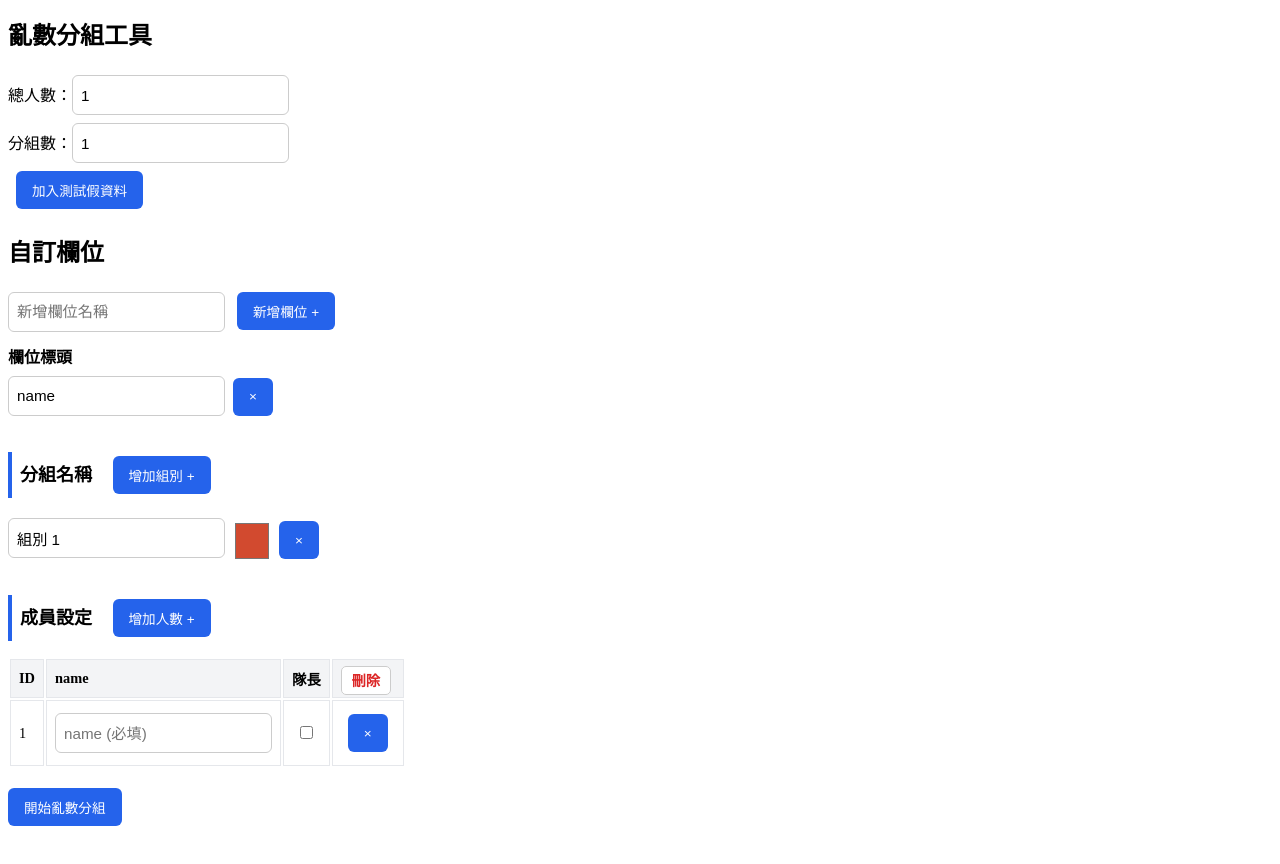
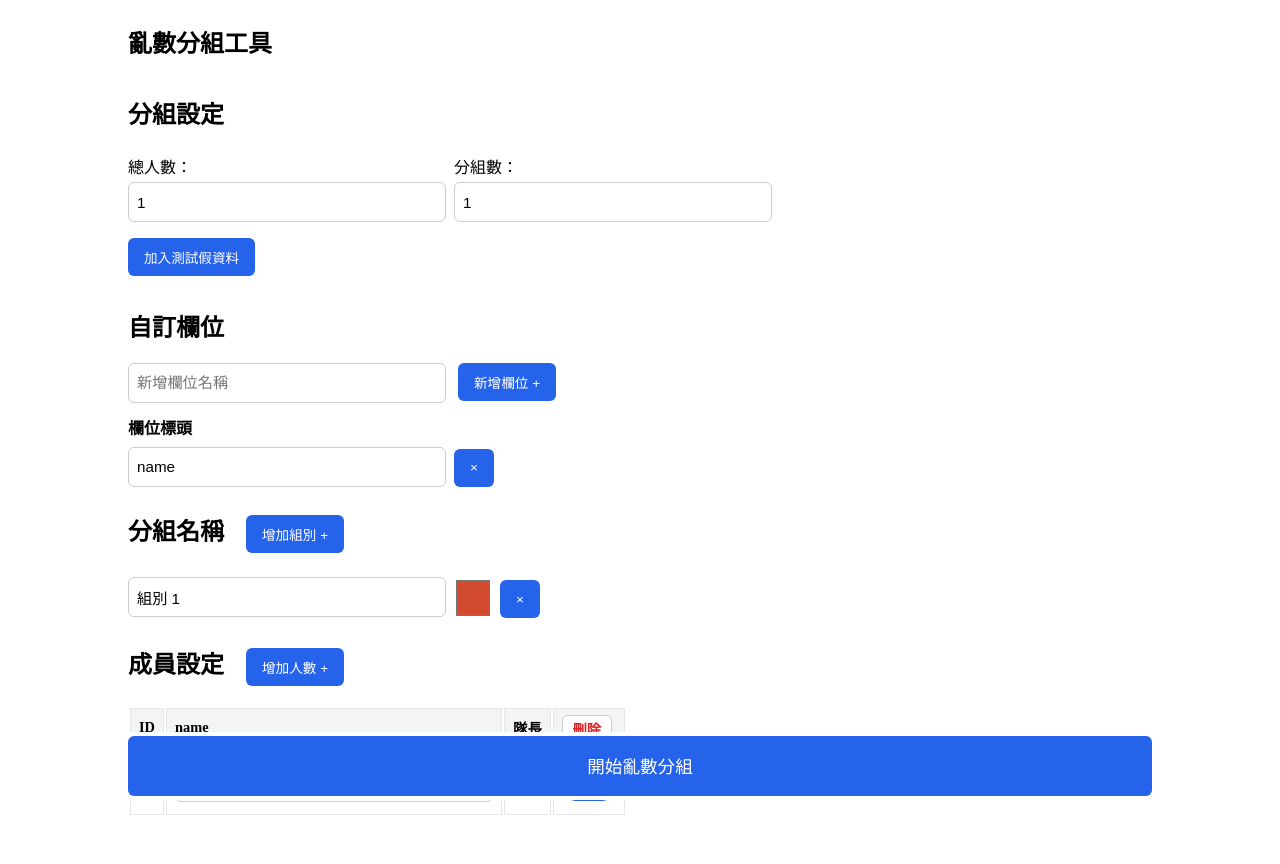
Before and after one commit to mytrylin/teamRandomTool, a Vue app: page / in a window 1280 px wide. Shown: the top 864 px of the page. Built offline with nearby package versions, Linux system fonts and the light colour scheme.

Commit message:
feat: 1.section 區塊化 2.新增開始按鈕nav bar 3.layout 樣式調整

```diff
--- a/src/App.vue
+++ b/src/App.vue
@@ -356,25 +356,30 @@ watch(groupNames, val => groupCount.value = val.length)
 </script>
 
 <template>
-  <div class="">
+  <main class="">
     <h1 class="">亂數分組工具</h1>
 
-    <div class="">
-      <div>
+    <section class="section-col mb-1">
+      <h2 class="h2-panel">分組設定</h2>
+      <div class="section-row">
+        <div class="flex-col">
           <label class="">總人數：</label>
           <input v-model.number="totalMembers" type="number" min="1" class="generalInput" @change="generateMembers"
             placeholder="請輸入總人數"
           />
         </div>
-      <div>
+        <div class="flex-col">
           <label class="">分組數：</label>
           <input v-model.number="groupCount" type="number" min="1" class="generalInput" @change="initDefaultGroup" />
         </div>
-      <button class="ml-1" @click="addTestData">加入測試假資料</button>
       </div>
+      <div class="btn-area">
+        <button class="test-btn" @click="addTestData">加入測試假資料</button>
+      </div>
+    </section>
 
-    <div class="">
-      <h2 class="">自訂欄位</h2>
+    <section class="">
+      <h2 class="h2-panel">自訂欄位</h2>
       <div class="">
         <input v-model="newField" placeholder="新增欄位名稱" class="generalInput" />
         <button @click="addField" class="ml-2">新增欄位 +</button>
@@ -387,9 +392,9 @@ watch(groupNames, val => groupCount.value = val.length)
           <button @click="removeField(field.keyName)" class="ml-1 mr-1 ">&times;</button>
         </span>
       </div>
-    </div>
+    </section>
 
-    <div class="">
+    <section class="">
       <h2 class="h2-panel">
         分組名稱
         <button class="ml-3" @click="addGroup">增加組別 +</button>
@@ -399,9 +404,9 @@ watch(groupNames, val => groupCount.value = val.length)
         <input v-model="groupColors[index]" type="color" class="w-10 h-10" />
         <button @click="removeGroup(index)" class="ml-1">&times;</button>
       </div>
-    </div>
+    </section>
 
-    <div>
+    <section>
       <h2 class="h2-panel">
         成員設定
         <button class="ml-3" @click="addMember">增加人數 +</button>
@@ -437,15 +442,9 @@ watch(groupNames, val => groupCount.value = val.length)
           </tr>
         </tbody>
       </table>
-    </div>
+    </section>
 
-    <div class="mt-3 mb-3">
-      <button class="" @click="assignGroups">
-        開始亂數分組
-      </button>
-    </div>
-
-    <div class="" id="source_id">
+    <section class="" id="source_id">
       <h2 v-if="groups.length">分組結果</h2>
       <div
         v-for="group in groups"
@@ -467,11 +466,17 @@ watch(groupNames, val => groupCount.value = val.length)
           </li>
         </ul>
       </div>
+    </section>
+  </main>
+  <div class="start-area">
+    <div class="start-wrap">
+      <button class="start-btn" @click="assignGroups">
+        開始亂數分組
+      </button>
     </div>
   </div>
 </template>
 <style scoped>
-/* layout spacing */
 body {
   font-family: 'Helvetica Neue', sans-serif;
   background-color: #f5f6f8;
@@ -480,35 +485,57 @@ body {
   padding: 1rem;
   line-height: 1.5;
 }
-label,
-input,
-button,
-div,
-h2 {
-  /* margin-bottom: 0.3rem; */
-}
+
 h1 {
   font-size: 1.5rem;
   font-weight: bold;
-  margin-bottom: 1.25rem;
+  /* margin-bottom: 2rem; */
 }
 .h2-panel {
-  font-size: 1.125rem;
+  font-size: 1.5rem;
   font-weight: 600;
-  border-left: 4px solid #2563eb;
-  padding-left: 0.5rem;
+  /* border-left: 4px solid #2563eb; */
+  /* padding-left: 0.5rem; */
   margin-bottom: 1rem;
-  margin-top: 2rem;
+  /* margin-top: 2rem; */
 }
 
 input.generalInput {
   padding: 0 .5rem;
   border: 1px solid #ccc;
   border-radius: 6px;
-  min-width: 150px;
+  min-width: 300px;
   font-size: 0.95rem;
   margin: 0.25rem 0;
   height: 38px;
+}
+
+main {
+  width: 768px;
+  display: flex;
+  flex-direction: column;
+  margin: 0 auto;
+  margin-bottom: 4rem;
+}
+
+.section-row {
+  display: flex;
+  flex-direction: row;
+  gap: 0.5rem;
+}
+.section-col {
+  display: flex;
+  flex-direction: column;
+  gap: 0.5rem;
+}
+
+.flex-row {
+  display: flex;
+  flex-direction: row;
+}
+.flex-col {
+  display: flex;
+  flex-direction: column;
 }
 
 button {
@@ -547,8 +574,20 @@ button:hover {
 .mr-3 {
   margin-right: 1rem;
 }
+.mt-1 {
+  margin-top: 0.5rem;
+}
+.mt-2 {
+  margin-top: 0.5rem;
+}
 .mt-3 {
   margin-top: 1rem;
+}
+.mb-1 {
+  margin-bottom: 0.5rem;
+}
+.mb-2 {
+  margin-bottom: 0.5rem;
 }
 .mb-3 {
   margin-bottom: 1rem;
@@ -633,6 +672,7 @@ input[type="color"] {
   height: 44px;
   padding: 0;
   margin-left: 0.5rem;
+  margin-bottom: 4px;
   vertical-align: middle;
 }
 
@@ -640,9 +680,6 @@ input[type="color"] {
   display: block;
 }
 
-.flex {
-  display: flex;
-}
 .align-items-center {
   align-items: center;
 }
@@ -650,10 +687,36 @@ input[type="color"] {
 .remove-btn {
   margin-right: 5px;
 }
+.test-btn {
+  width: auto;
+}
 
+.start-btn {
+  width: 96%;
+  padding: 1.1rem 1rem;
+  height: auto;
+  font-size: 1.1rem;
+  transform: translate(-8px, 0);
+}
+
+.start-area {
+  position: fixed;
+  bottom: 0;
+  background: #FFF;
+  width: 100%;
+}
+.start-wrap {
+  width: 768px;
+  display: flex;
+  justify-content: center;
+  margin: 0 auto;
+}
 
 /* 非M版時呈現 */
 @media (min-width: 768px) {
+  main {
+    width: 1024px;
+  }
   .grid {
     display: grid;
     grid-template-columns: repeat(auto-fit, minmax(300px, 1fr));
@@ -668,6 +731,15 @@ input[type="color"] {
   }
   .remove-btn {
     margin-right: 0;
+  }
+  .start-area {
+    bottom: 0vh;
+  }
+  .start-btn {
+    width: 100%;
+  }
+  .start-wrap {
+    width: 1024px;
   }
 }
 
```
Lines whose indentation alone changed are shown as unchanged.
